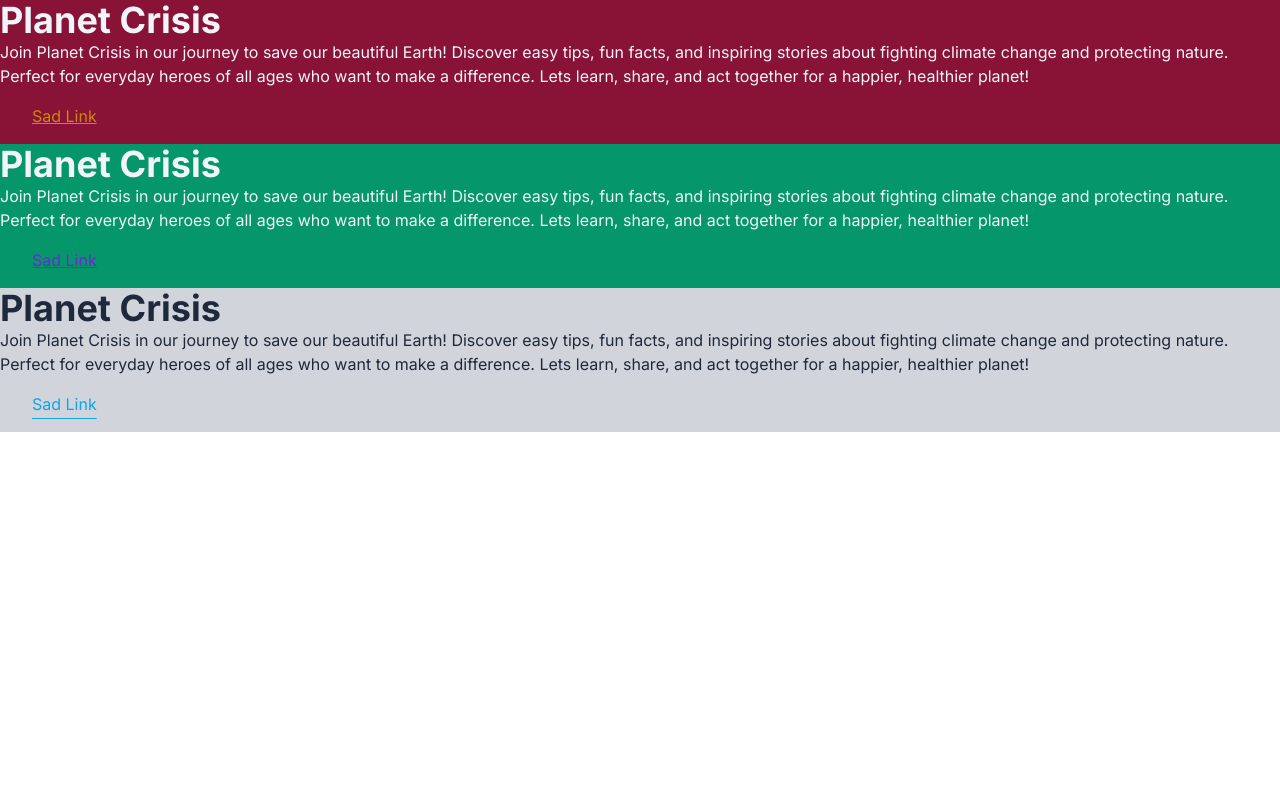
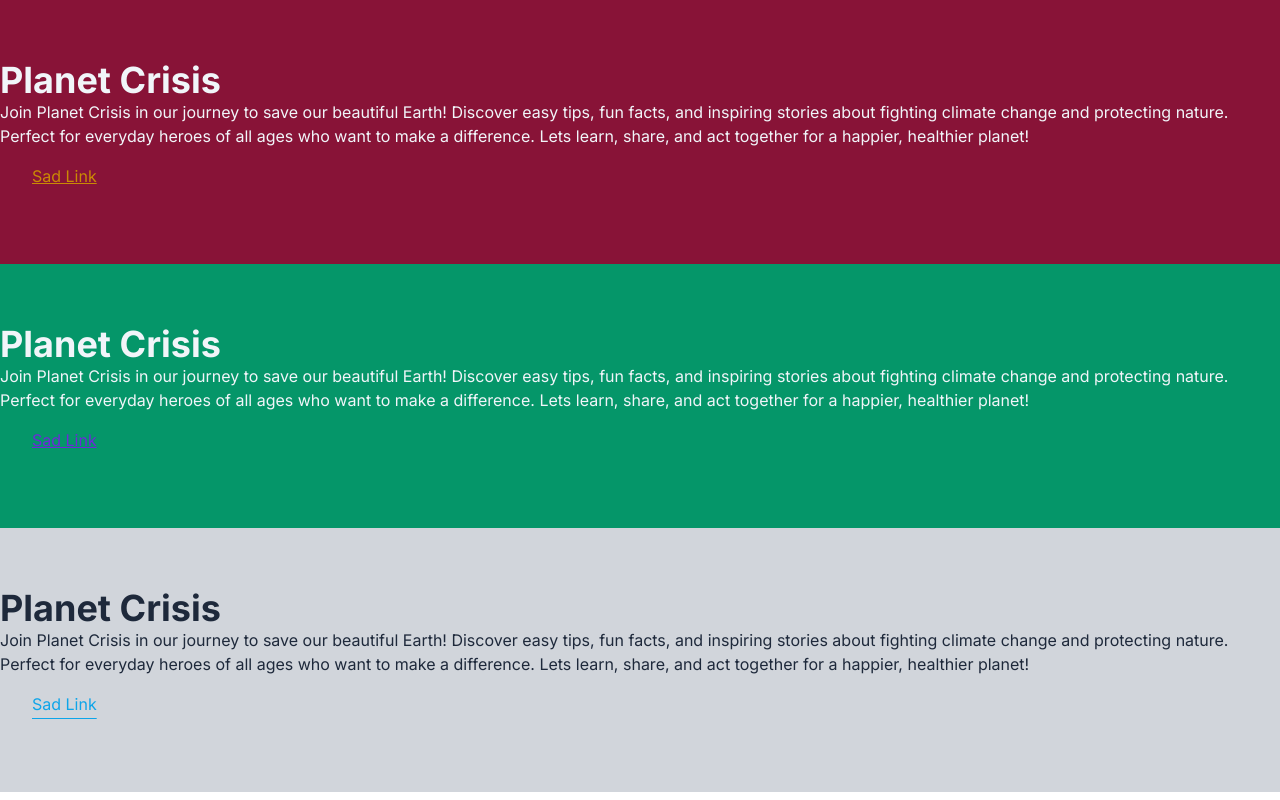
Before and after one commit to PlanetCrisisInfo/frontend, a Next.js app: page / in a window 1280 px wide. Built offline with nearby package versions, Linux system fonts and the light colour scheme.

Commit message:
scss setup done

```diff
--- a/src/app/page.tsx
+++ b/src/app/page.tsx
@@ -2,7 +2,7 @@
   const theme = "sad"
   return (
     <main>
-      <div className="sad bg">
+      <section className="sad bg">
         <h1 className="text-4xl font-bold">Planet Crisis</h1>
         <p>
           Join Planet Crisis in our journey to save our beautiful Earth!
@@ -12,8 +12,8 @@
           together for a happier, healthier planet!
         </p>
         <button className="sad link">Sad Link</button>
-      </div>
-      <div className="happy bg">
+      </section>
+      <section className="happy bg">
         <h1 className="text-4xl font-bold">Planet Crisis</h1>
         <p>
           Join Planet Crisis in our journey to save our beautiful Earth!
@@ -23,8 +23,8 @@
           together for a happier, healthier planet!
         </p>
         <button className="happy link">Sad Link</button>
-      </div>
-      <div className="neutral bg">
+      </section>
+      <section className="neutral bg">
         <h1 className="text-4xl font-bold">Planet Crisis</h1>
         <p>
           Join Planet Crisis in our journey to save our beautiful Earth!
@@ -34,7 +34,7 @@
           together for a happier, healthier planet!
         </p>
         <button className="neutral link">Sad Link</button>
-      </div>
+      </section>
     </main>
   )
 }
```
